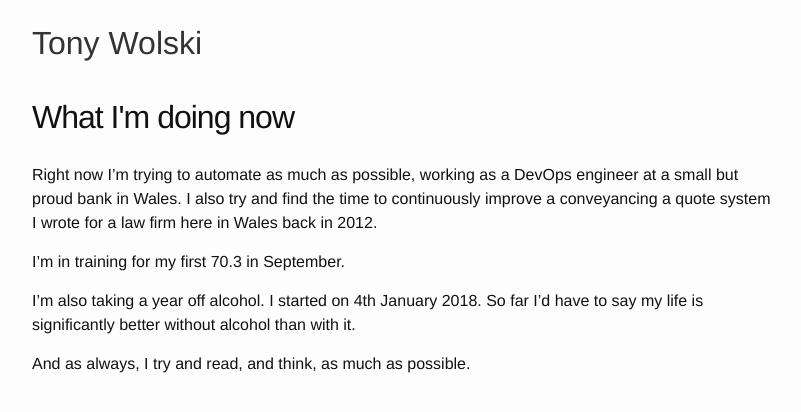
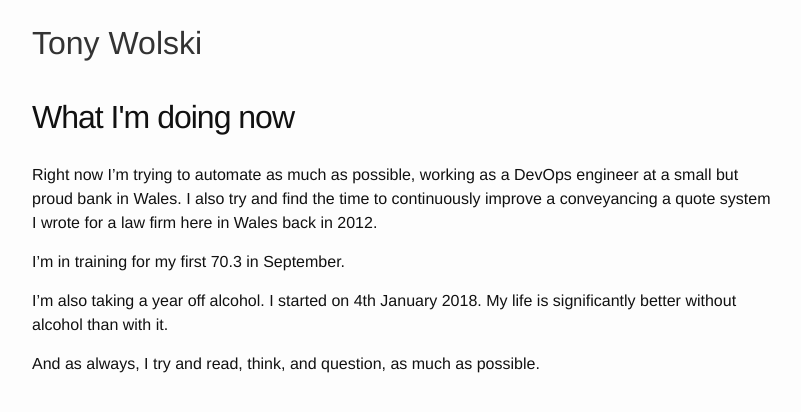
Before and after one commit to awolski/awolski.github.io, a Jekyll site: the page built from now.md, in a window 1280 px wide. Shown: the top 412 px of the page, without its empty margins (238-1039 px from the left). Built offline with Jekyll 4.4.1, drawn with Linux system fonts in a browser that asks for light colours; comment, search, counter and statistics services are not loaded.

Commit message:
Minor updates to the now page
I wasn't happy with the "I'd have to say my life is significantly
better". It is better, full stop.

```diff
--- a/now.md
+++ b/now.md
@@ -8,6 +8,6 @@ Right now I'm trying to automate as much as possible, working as a DevOps engine
 
 I'm in training for my first 70.3 in September.
 
-I'm also taking a year off alcohol. I started on 4th January 2018. So far I'd have to say my life is significantly better without alcohol than with it.
+I'm also taking a year off alcohol. I started on 4th January 2018. My life is significantly better without alcohol than with it.
 
-And as always, I try and read, and think, as much as possible.
+And as always, I try and read, think, and question, as much as possible.
```
